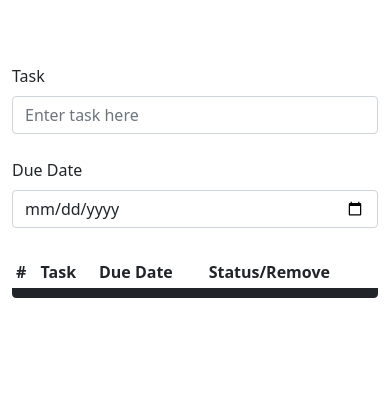
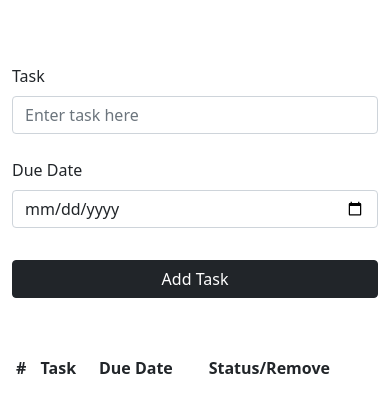
Before and after one commit to shivamforever/jsredux-Reduxtodo.js, a React (Vite) app in the folder Redux CRUD/: page / in a window 390 px wide. Shown: the top 412 px of the page. Built offline with nearby package versions, Linux system fonts and the light colour scheme.

Commit message:
Update App.css

```diff
--- a/Redux CRUD/src/App.css
+++ b/Redux CRUD/src/App.css
@@ -64,7 +64,6 @@ td {
 
     .inputbox {
         width: 100%;
-        height: 12rem;
     }
 
     .listbox {
```
